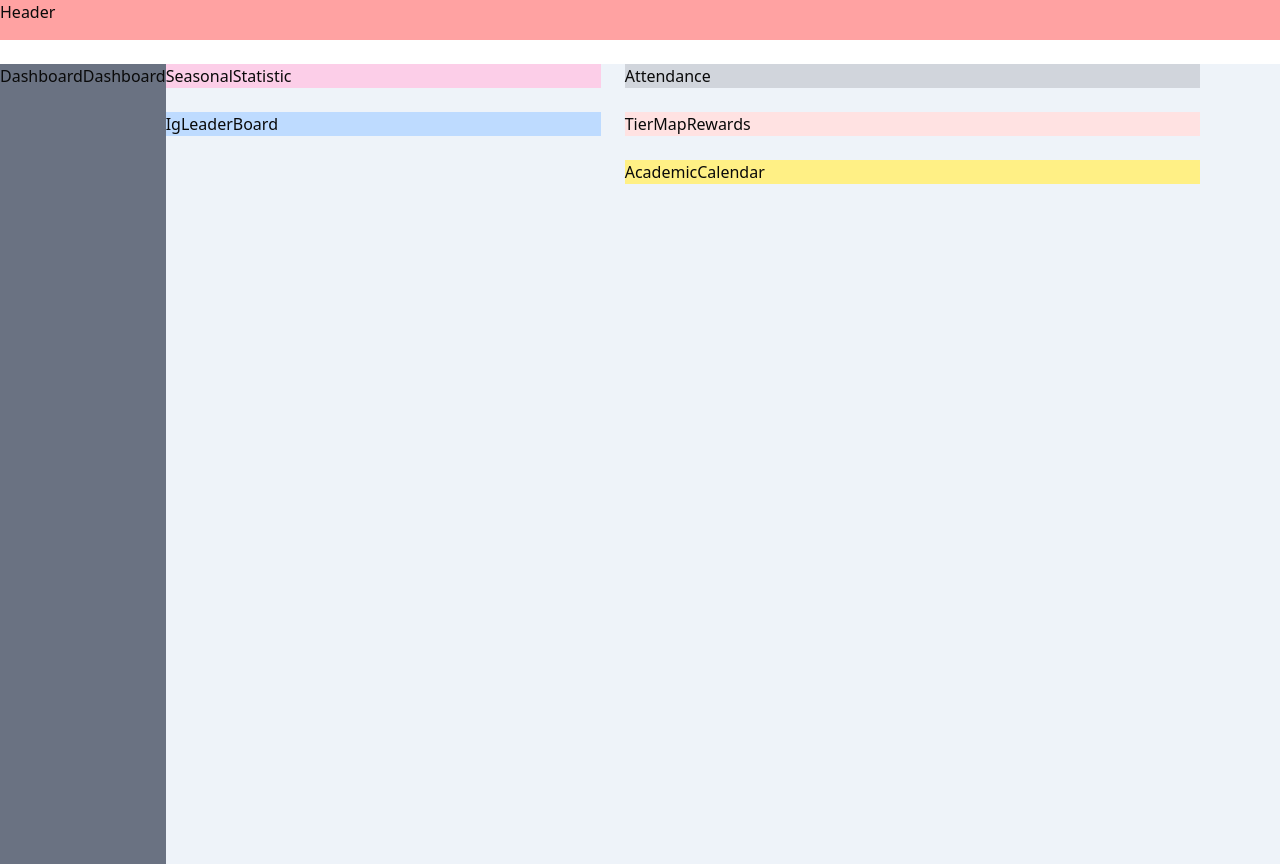
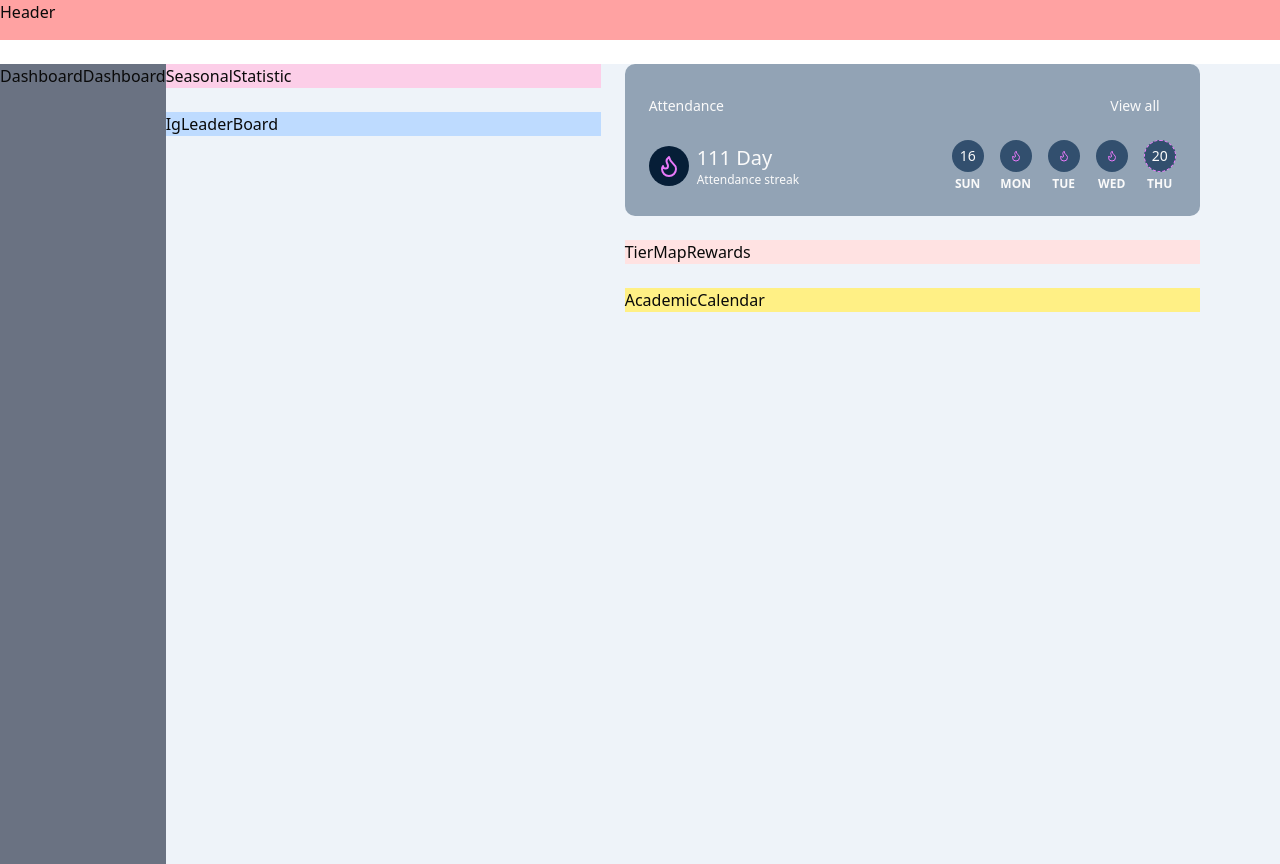
Before and after one commit to 3a-team-buddy/project-study-buddy-nosql, a Next.js app: page / in a window 1280 px wide. Built offline with nearby package versions, Linux system fonts and the light colour scheme.

Commit message:
Attendance Component 11.20

```diff
--- a/src/app/_components-main-page/Attendance.tsx
+++ b/src/app/_components-main-page/Attendance.tsx
@@ -1,9 +1,71 @@
+import { Button } from "@/components/ui/button";
+import { Flame } from "lucide-react";
 import React from "react";
 
 export const Attendance = () => {
   return (
-    <div className="w-full h-fit bg-gray-300">
-      <div>Attendance</div>
+    <div className="w-full h-fit bg-[#092B4F66] p-6 box-border rounded-lg">
+      <div className="text-sm text-primary-foreground flex justify-between items-center mb-4">
+        <div>Attendance</div>
+        <Button variant={"ghost"} className="rounded-full">
+          View all
+        </Button>
+      </div>
+      <div className="flex justify-between items-center">
+        <div className="flex gap-2 items-center">
+          <div className="w-10 h-10 p-1 rounded-full flex justify-center items-center bg-[#061e37]">
+            <Flame className="text-[#E879F9]" />
+          </div>
+          <div className="flex flex-col gap-0">
+            <p className="text-xl font-medium text-primary-foreground">
+              111 Day
+            </p>
+            <p className="text-xs text-primary-foreground">Attendance streak</p>
+          </div>
+        </div>
+        <div className="flex items-end lg:gap-4">
+          <div className="flex flex-col gap-1">
+            <div className="bg-[#092B4FB2] w-8 h-8 rounded-full flex justify-center items-center text-sm text-primary-foreground">
+              16
+            </div>
+            <p className="text-xs font-semibold text-primary-foreground text-center">
+              SUN
+            </p>
+          </div>
+          <div className="flex flex-col gap-1">
+            <div className="bg-[#092B4FB2] w-8 h-8 rounded-full flex justify-center items-center text-sm text-primary-foreground">
+              <Flame className="text-[#E879F9] w-3 h-3" />
+            </div>
+            <p className="text-xs font-semibold text-primary-foreground text-center">
+              MON
+            </p>
+          </div>
+          <div className="flex flex-col gap-1">
+            <div className="bg-[#092B4FB2] w-8 h-8 p-1 rounded-full flex justify-center items-center text-sm text-primary-foreground">
+              <Flame className="text-[#E879F9] w-3 h-3" />
+            </div>
+            <p className="text-xs font-semibold text-primary-foreground text-center">
+              TUE
+            </p>
+          </div>
+          <div className="flex flex-col gap-1">
+            <div className="bg-[#092B4FB2] w-8 h-8 p-1 rounded-full flex justify-center items-center text-sm text-primary-foreground">
+              <Flame className="text-[#E879F9] w-3 h-3" />
+            </div>
+            <p className="text-xs font-semibold text-primary-foreground text-center">
+              WED
+            </p>
+          </div>
+          <div className="flex flex-col gap-1">
+            <div className="bg-[#092B4FB2] w-8 h-8 p-1 rounded-full flex justify-center items-center text-sm text-primary-foreground border border-dashed border-[#E879F9]">
+              20
+            </div>
+            <p className="text-xs font-semibold text-primary-foreground text-center">
+              THU
+            </p>
+          </div>
+        </div>
+      </div>
     </div>
   );
 };
```
